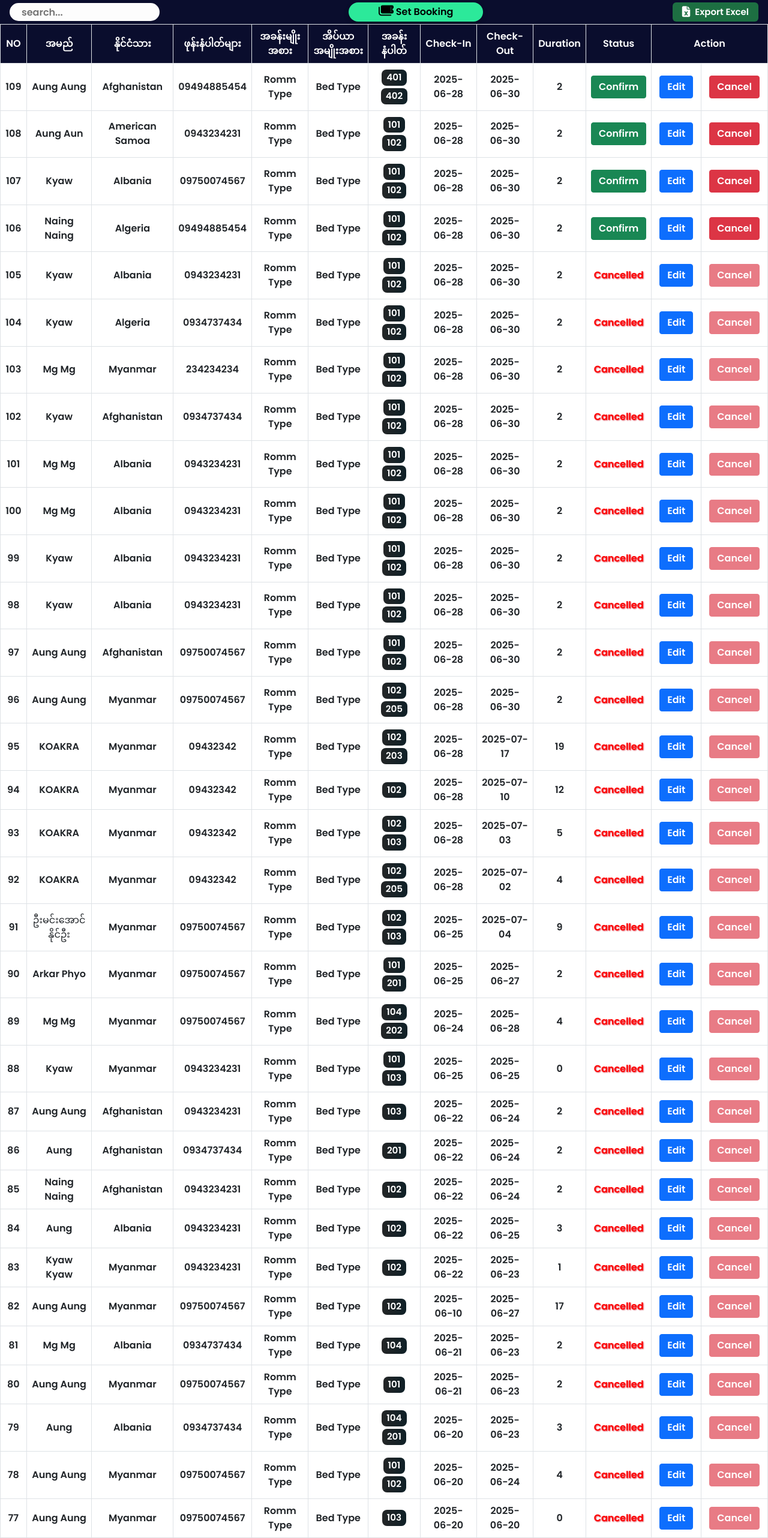
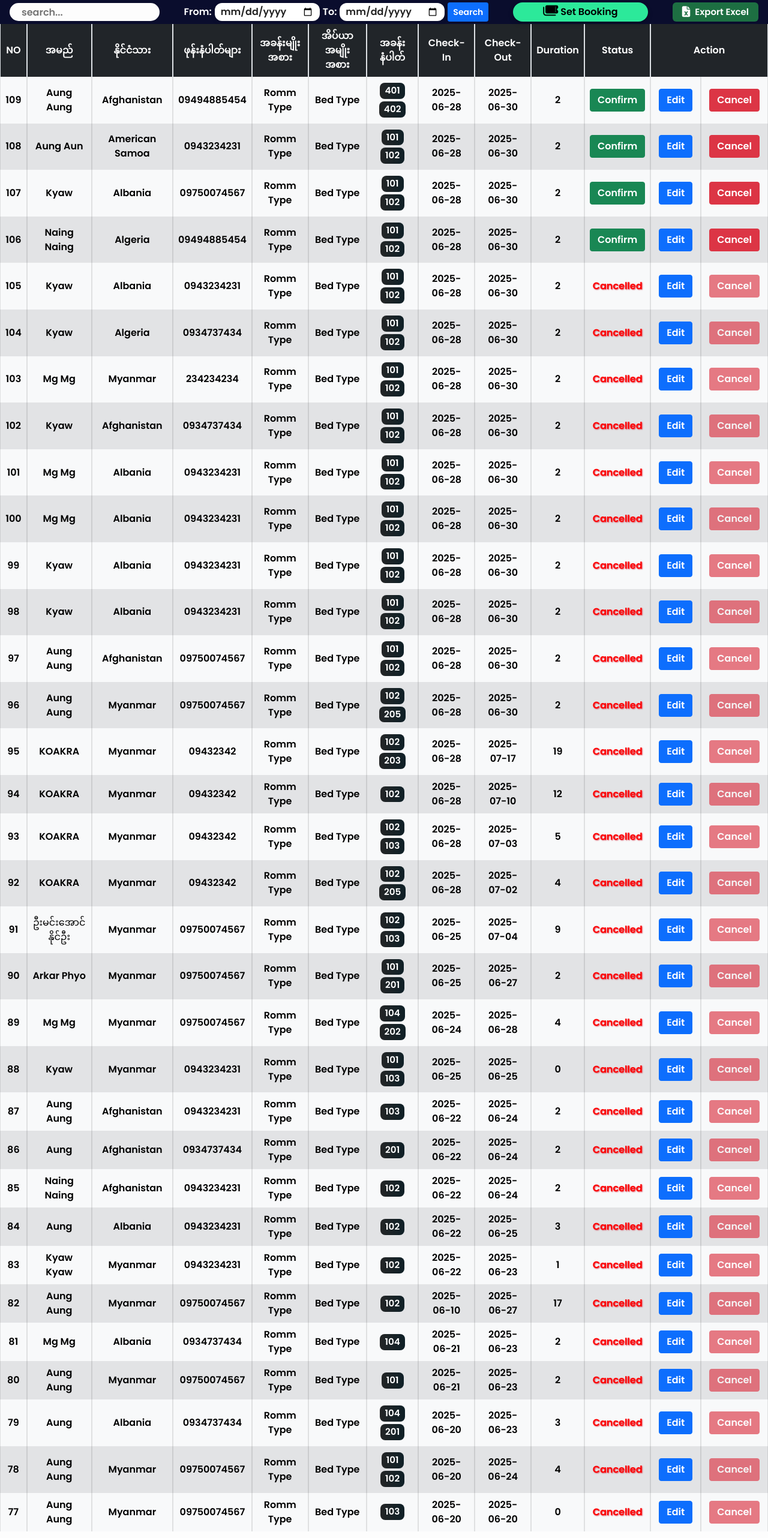
Before and after one commit to arkarphyo/Hotel-Management-System, a PHP site: page /Hotel-Management-System/admin/roombook.php in a window 1280 px wide. Shown: the whole page at 60% size. Run offline with PHP 8.4, Linux system fonts and the light colour scheme; data comes from the database, SQL or seed files in the repository.

Commit message:
update data

```diff
--- a/admin/actions/php/booking_confirm.php
+++ b/admin/actions/php/booking_confirm.php
@@ -52,7 +52,9 @@ if ($stmt) {
                 }
                 // Prepare placeholders for the IN clause
                 $placeholders = implode(',', array_fill(0, count($room_numbers_init), '?'));
-                $room_sql = "UPDATE room SET status = 1 WHERE room_number IN ($placeholders)";
+                $room_sql = "UPDATE room SET status = 1, booking_id = ? WHERE room_number IN ($placeholders)";
+                // Add booking_id to the beginning of the parameters array
+                array_unshift($room_numbers_int, $id);
                 $room_stmt = $conn->prepare($room_sql);
                 if ($room_stmt) {
                     // Dynamically build the types string (all integers)
--- a/admin/javascript/roombook.js
+++ b/admin/javascript/roombook.js
@@ -17,10 +17,11 @@ editOpenmodelArg = (modelpanel, bookingId) => {
             document.getElementById('editNameInput').value = data.Name;
             document.getElementById('editPhoneInput').value = data.Phone;
             document.getElementById('editNationalInput').value = data.National;
-            document.getElementById('editMealInput').value = data.Meal;
             document.getElementById('editCinInput').value = data.cin;
             document.getElementById('editCoutInput').value = data.cout;
-            document.getElementById('editMealInput').selected = data.Meal == 1 ? true : false;
+            document.getElementById('editMealInput').checked = data.Breakfast == 1 ? true : false;
+
+            updateDuration();
 
             // Add more fields as needed
             // Populate reservation info if needed
--- a/admin/models/edit-booking-model-panel/footer-booking-model.php
+++ b/admin/models/edit-booking-model-panel/footer-booking-model.php
@@ -1,5 +1,5 @@
 
-<button class="btn btn-success btn-sm" name="setbookingbtn" onclick="setBookingBtn()">Submit</button>
+<button class="btn btn-success btn-sm" name="editbookingbtn" onclick="editBookingBtn()">Submit</button>
 
 <script>
 
--- a/admin/models/edit-booking-model-panel/info-booking-model.php
+++ b/admin/models/edit-booking-model-panel/info-booking-model.php
@@ -1,7 +1,7 @@
 
 <div class="modelinfo">
             <h4 style="font-size: 16px;">Booking Information</h4>
-                    <input type="input" name="ID" id="editBookingId" value="" disabled>
+                    <input  type="input" name="ID" id="editBookingId" value="" disabled>
                     <input type="text" name="Name" id="editNameInput" placeholder="အမည်" required style="padding: 5px 8px;">
                     <input type="phone" name="Phone" id="editPhoneInput" placeholder="ဖုန်းနံပါတ်" required  style="padding: 5px 8px;">
 
--- a/admin/models/edit-booking-model-panel/reservationinfo-booking-model.php
+++ b/admin/models/edit-booking-model-panel/reservationinfo-booking-model.php
@@ -3,13 +3,17 @@
     <!-- Grid of selectable room icons (multi-selectable) -->
     <div class="room-grid">
         <?php
-                        $sql = "SELECT * FROM room WHERE status='0'";
+        // Get booking_id from GET or POST, fallback to 0 if not set
+
+
+        $sql = "SELECT * FROM room";
         $result = mysqli_query($conn, $sql);
         if (mysqli_num_rows($result) > 0) {
             while ($row = mysqli_fetch_assoc($result)) {
-                                $booksql = "SELECT * FROM roombook WHERE stat = 0 AND JSON_CONTAINS(RoomNos, '\"".$row['room_number']."\"')";
+                if($row['status'] == 1){
+                     $booksql = "SELECT * FROM roombook WHERE JSON_CONTAINS(RoomNos, '\"".$row['room_number']."\"')";
                     $booked_result = mysqli_query($conn, $booksql);
-                                if (mysqli_num_rows($booked_result) > 0) {
+                    if (mysqli_num_rows($booked_result) > 1) {
                         // Each room label (disabled)
                         $row_booked = mysqli_fetch_assoc($booked_result);
                         // Extract only numbers from RoomNos and display them
@@ -21,6 +25,7 @@
                         echo $row['room_number'].'<br><small>'.$row['type'].'</small>';
                         echo '</div>';
                         echo '</label>';
+                    }
                 }else{
                     // Each room label
                     echo '<label class="room-icon-label" onmousedown="return false;" onselectstart="return false;" style="user-select:none;">';
--- a/admin/models/set-booking-model-panel/reservationinfo-booking-model.php
+++ b/admin/models/set-booking-model-panel/reservationinfo-booking-model.php
@@ -3,22 +3,41 @@
                     <!-- Grid of selectable room icons (multi-selectable) -->
                     <div class="room-grid">
                         <?php
-                        $sql = "SELECT * FROM room WHERE status='0'";
+                            // Get booking_id from GET or POST, fallback to 0 if not set
+
+
+                            $sql = "SELECT * FROM room";
                             $result = mysqli_query($conn, $sql);
                             if (mysqli_num_rows($result) > 0) {
                                 while ($row = mysqli_fetch_assoc($result)) {
-                                $booksql = "SELECT * FROM roombook WHERE stat = 0 AND JSON_CONTAINS(RoomNos, '\"".$row['room_number']."\"')";
+                                    if($row['status'] == 1){
+                                        $booksql = "SELECT * FROM roombook WHERE JSON_CONTAINS(RoomNos, '\"".$row['room_number']."\"')";
                                         $booked_result = mysqli_query($conn, $booksql);
-
                                         if (mysqli_num_rows($booked_result) > 0) {
                                             // Each room label (disabled)
                                             $row_booked = mysqli_fetch_assoc($booked_result);
                                             // Extract only numbers from RoomNos and display them
                                             $roomNumbers = preg_replace('/\D+/', '', $row_booked['RoomNos']);
-                                    echo '<label class="room-icon-label" onmousedown="return false;" onselectstart="return false;" style="user-select:none;opacity:0.5;pointer-events:none;">';
+                                            echo '<label class="room-icon-label" onmousedown="return false;" onselectstart="return false;" style="user-select:none;opacity:0.5;pointer-events:none;border:2px solid green; border-radius:8px;box-shadow:0 4px 18px 0 rgba(0,128,0,0.18), 0 0 12px 2px rgba(0,128,0,0.22);backdrop-filter:blur(2px);-webkit-backdrop-filter:blur(2px);">';
                                             echo '<input type="checkbox" name="selected_rooms[]" value="'.$row['room_number'].'" style="display:none;" disabled>';
                                             echo '<div class="room-icon" title="Room '.$row['room_number'].'">';
-                                    echo '<i class="fa fa-bed"></i><br>';
+                                            echo '<i class="fa fa-bed" style="color:green;"></i><br>';
+                                            echo $row['room_number'].'<br><small>'.$row['type'].'</small>';
+                                            echo '</div>';
+                                            echo '</label>';
+                                        }
+                                    }else{
+                                        $booksql = "SELECT * FROM roombook WHERE stat = 0 AND JSON_CONTAINS(RoomNos, '\"".$row['room_number']."\"')";
+                                        $booked_result = mysqli_query($conn, $booksql);
+                                        if (mysqli_num_rows($booked_result) > 0) {
+                                            // Each room label (disabled)
+                                            $row_booked = mysqli_fetch_assoc($booked_result);
+                                            // Extract only numbers from RoomNos and display them
+                                            $roomNumbers = preg_replace('/\D+/', '', $row_booked['RoomNos']);
+                                            echo '<label class="room-icon-label" onmousedown="return false;" onselectstart="return false;" style="user-select:none;opacity:0.5;pointer-events:none;border:2px solid #dc3545; border-radius:8px;box-shadow:0 4px 18px 0 rgba(220,53,69,0.18), 0 0 12px 2px rgba(220,53,69,0.22);backdrop-filter:blur(2px);-webkit-backdrop-filter:blur(2px);">';
+                                            echo '<input type="checkbox" name="selected_rooms[]" value="'.$row['room_number'].'" style="display:none;" disabled>';
+                                            echo '<div class="room-icon" title="Room '.$row['room_number'].'">';
+                                            echo '<i class="fa fa-bed" style="color:#dc3545;"></i><br>';
                                             echo $row['room_number'].'<br><small>'.$row['type'].'</small>';
                                             echo '</div>';
                                             echo '</label>';
@@ -31,6 +50,8 @@
                                             echo $row['room_number'].'<br><small>'.$row['type'].'</small>';
                                             echo '</div>';
                                             echo '</label>';
+                                        }
+
                                     }
 
                                 }
--- a/admin/roombook.php
+++ b/admin/roombook.php
@@ -29,22 +29,76 @@ include '../config.php';
     <div class="searchsection d-flex justify-content-between align-items-center px-3 py-1" style="height:40px; min-height: 40px; margin:0;">
         <!-- SEARCH BAR -->
         <input type="text" name="search_bar" id="search_bar" placeholder="search..." onkeyup="searchFun()" style="height:30px;">
+        <!-- DATE RANGE FILTER -->
+        <form class="d-flex align-items-center" method="get" action="" style="gap: 5px;">
+            <label for="from_date" class="mb-0" style="color: #fff;">From:</label>
+            <input
+                type="date"
+                id="from_date"
+                name="from_date"
+                value="<?php echo isset($_GET['from_date']) ? htmlspecialchars($_GET['from_date']) : ''; ?>"
+                style="
+                    height:30px;
+                    border-radius: 12px;
+                    border: none;
+                    background: #FFFFFF;
+                    backdrop-filter: blur(6px);
+                    -webkit-backdrop-filter: blur(6px);
+                    box-shadow: 0 2px 8px rgba(0,0,0,0.08);
+                    color: #222;
+                    padding: 0 10px;
+                "
+            >
+            <label for="to_date" class="mb-0"  style="color: #fff;">To:</label>
+            <input type="date" id="to_date" name="to_date" value="<?php echo isset($_GET['to_date']) ? htmlspecialchars($_GET['to_date']) : ''; ?>" style="
+                    height:30px;
+                    border-radius: 12px;
+                    border: none;
+                    background: #FFFFFF;
+                    backdrop-filter: blur(6px);
+                    -webkit-backdrop-filter: blur(6px);
+                    box-shadow: 0 2px 8px rgba(0,0,0,0.08);
+                    color: #222;
+                    padding: 0 10px;
+                ">
+            <button type="submit" class="btn btn-primary btn-sm" style="height:32px;">Search</button>
+        </form>
+        <?php
+        // Filter SQL by date range if set
+        $roombooktablesql = "SELECT * FROM roombook";
+        $where = [];
+        if (!empty($_GET['from_date'])) {
+            $from = mysqli_real_escape_string($conn, $_GET['from_date']);
+            $where[] = "cin >= '$from'";
+        }
+        if (!empty($_GET['to_date'])) {
+            $to = mysqli_real_escape_string($conn, $_GET['to_date']);
+            $where[] = "cin <= '$to'";
+        }
+        if ($where) {
+            $roombooktablesql .= " WHERE " . implode(" AND ", $where);
+        }
+        $roombooktablesql .= " ORDER BY id DESC";
+        $roombookresult = mysqli_query($conn, $roombooktablesql);
+        $nums = mysqli_num_rows($roombookresult);
+        ?>
         <!-- SET BOOKING BUTTON -->
         <button class="adduser" id="adduser" onclick="openmodel(setbookingmodel)" style="height:32px;"><i class="fa-solid fa-tickets-perforated"></i> Set Booking </button>
+
         <!-- EXPORT EXCEL BUTTON -->
         <form action="./exportdata.php" method="post" class="mb-0">
             <button class="excel-btn" id="excel-btn" name="exportexcel" type="submit" style="height:32px;"><i class="fa-solid fa-file-excel white-icon"></i> Export Excel</button>
         </form>
     </div>
     <div class="roombooktable" class="table-responsive-xl">
-        <?php
-            $roombooktablesql = "SELECT * FROM roombook ORDER BY id DESC";
-            $roombookresult = mysqli_query($conn, $roombooktablesql);
-            $nums = mysqli_num_rows($roombookresult);
-        ?>
+        <!-- <?php
+            // $roombooktablesql = "SELECT * FROM roombook ORDER BY id DESC";
+            // $roombookresult = mysqli_query($conn, $roombooktablesql);
+            // $nums = mysqli_num_rows($roombookresult);
+        ?> -->
 
-        <table class="table table-bordered table-hover" id="table-data">
-            <thead>
+        <table class="table table-bordered table-hover" id="table-data" style="border-collapse: separate; border-spacing: 0;">
+            <thead class="bg-dark text-white" style="position: sticky; top: 40px; z-index: 99;">
             <tr class="text-center align-middle">
                 <th scope="col" >NO</th>
                 <th scope="col">အမည်</th>
@@ -64,9 +118,11 @@ include '../config.php';
 
             <tbody>
             <?php
+            $rowIndex = 0;
             while ($res = mysqli_fetch_array($roombookresult)) {
+                $rowClass = ($rowIndex % 2 == 0) ? 'table-light' : 'table-secondary';
             ?>
-            <tr class="text-center align-middle">
+            <tr class="text-center align-middle <?php echo $rowClass; ?>">
                 <td><?php echo $res['id'] ?></td>
                 <td><?php echo $res['Name'] ?></td>
                 <td><?php echo $res['National'] ?></td>
@@ -103,7 +159,7 @@ include '../config.php';
                         }
                         $badgeHtml = "<span class='badge bg-warning text-dark position-absolute top-0 start-100 translate-middle rounded-pill' style='font-size:0.75em;'>!</span>";
                         if ($badgeCount > 0) {
-                            $badgeHtml = "<span class='badge bg-warning text-dark position-absolute top-0 start-100 translate-middle rounded-pill' style='font-size:0.75em;'>$badgeCount</span>";
+                            $badgeHtml = "<span class='badge bg-danger text-white position-absolute top-0 start-100 translate-middle rounded-pill' style='font-size:0.75em;'>$badgeCount</span>";
                         }
                         echo "<button class='btn btn-success position-relative' onclick='setupInfoBtn(".$res['id'].")'>Setup Info $badgeHtml</button>";
                     }else if($res['stat'] == "2")
@@ -117,7 +173,8 @@ include '../config.php';
                 ?></td>
 
                 <td class="action">
-                    <button class="btn btn-primary" onclick="editOpenmodelArg(editbookingmodel,<?php echo $res['id']; ?>) ">Edit</button>
+                    <button type="button" class="btn btn-primary" onclick="editOpenmodelArg(editbookingmodel, <?php echo $res['id']; ?>)">Edit</button>
+
                 </td>
                 <td class="action">
                     <?php
@@ -130,6 +187,7 @@ include '../config.php';
                 </td>
             </tr>
             <?php
+                $rowIndex++;
             }
             ?>
             </tbody>
```
Also changed, not shown: admin/actions/js/actions.js (+27 -2 lines), admin/actions/php/checkin_info_set.php (+13 -12 lines). Lines whose indentation alone changed are shown as unchanged.
